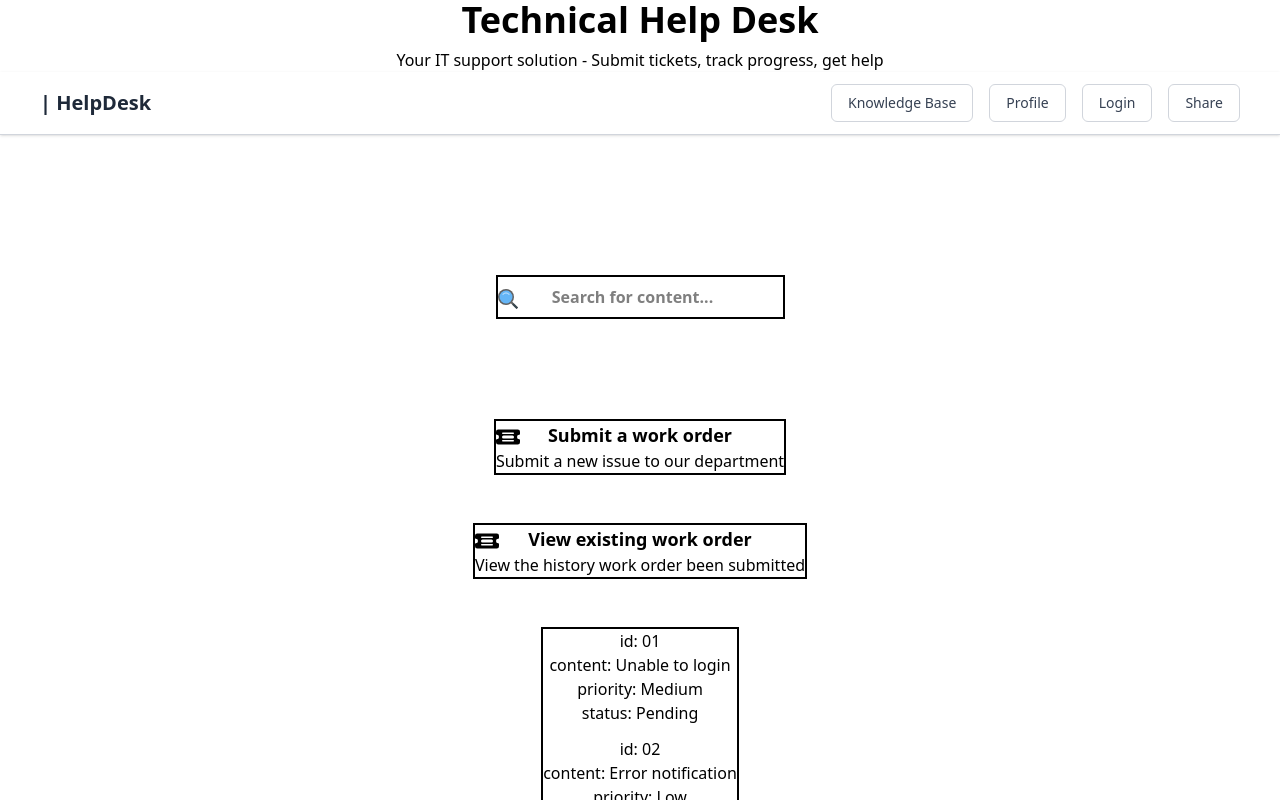
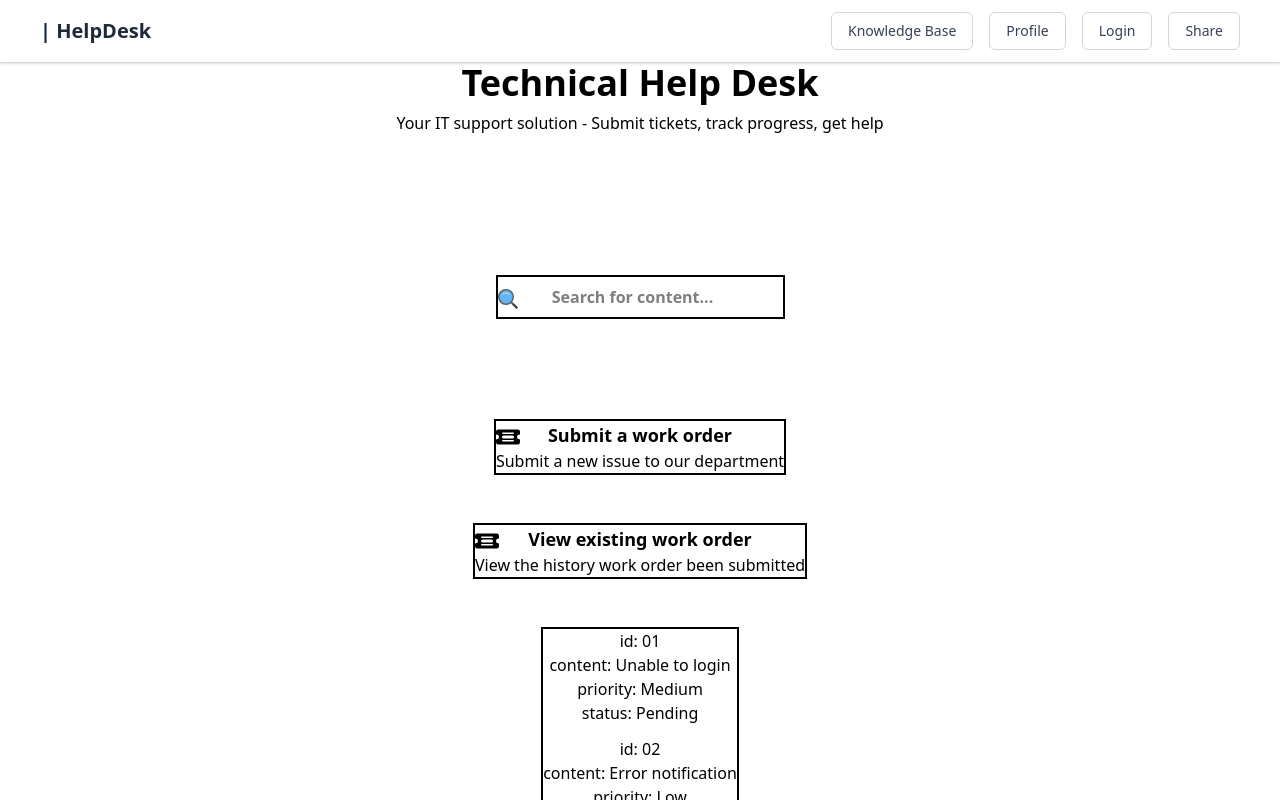
Before and after one commit to erichilla0525/fullstack-helpdesk, a React (Vite) app: page / in a window 1280 px wide. Shown: the top 800 px of the page. Built offline with nearby package versions, Linux system fonts and the light colour scheme.

Commit message:
Add multi-page routing with React Router, update Nav with navigation links, and add shared state

```diff
--- a/src/App.tsx
+++ b/src/App.tsx
@@ -1,24 +1,69 @@
+import { BrowserRouter, Routes, Route } from "react-router-dom";
+import { useState } from "react";
+import Layout from "./components/Layout/Layout";
+import SearchBar from "./components/Searchbar/Searchbar";
+import WorkOrder from "./components/Ticket/Ticket";
+import StatusList from "./components/status-list/StatusList";
 import FAQ from "./components/FAQ/Faq";
 import Footer from "./components/Footer/Footer";
-import Header from "./components/Header/Header";
-import Nav from "./components/Navigation/Nav";
-import { useState } from 'react'
-import SearchBar from './components/Searchbar/Searchbar';
-import WorkOrder from './components/Ticket/Ticket'
-import StatusList from "./components/status-list/StatusList";
 
-function App() {
-    return(
+function HomePage() {
+  return (
     <div>
-            <Header />
-            <Nav />
       <SearchBar />
       <WorkOrder />
       <StatusList />
       <FAQ />
-            <Footer />
     </div>
   );
 }
 
-export default App;
+function KnowledgeBasePage() {
+  return (
+    <div className="p-8">
+      <h2 className="text-2xl font-bold mb-4">Knowledge Base</h2>
+      <FAQ />
+    </div>
+  );
+}
+
+function ProfilePage() {
+  return (
+    <div className="p-8">
+      <h2 className="text-2xl font-bold mb-4">Profile</h2>
+      <p>Manage your account settings</p>
+      <StatusList />
+    </div>
+  );
+}
+
+function LoginPage() {
+  return (
+    <div className="p-8">
+      <h2 className="text-2xl font-bold mb-4">Login</h2>
+      <p>Sign in to your account</p>
+    </div>
+  );
+}
+
+function App() {
+  const [sharedMessage, setSharedMessage] = useState<string>(
+    "Welcome to HelpDesk!"
+  );
+
+  return (
+    <BrowserRouter>
+      <Layout>
+        <Routes>
+          <Route path="/" element={<HomePage />} />
+          <Route path="/knowledge-base" element={<KnowledgeBasePage />} />
+          <Route path="/profile" element={<ProfilePage />} />
+          <Route path="/login" element={<LoginPage />} />
+        </Routes>
+        <Footer />
+      </Layout>
+    </BrowserRouter>
+  );
+}
+
+export default App;
--- a/src/components/Navigation/Nav.tsx
+++ b/src/components/Navigation/Nav.tsx
@@ -1,21 +1,50 @@
+import { Link, useLocation } from "react-router-dom";
+
 interface NavProps {}
 
 function Nav({}: NavProps) {
+  const location = useLocation();
+
+  const isActive = (path: string) => location.pathname === path;
+
   return (
     <nav className="flex justify-between items-center w-full px-10 py-3 bg-white border-b border-gray-300 shadow-sm">
       <div className="nav-left">
-        <span className="text-xl font-bold text-gray-800">| HelpDesk</span>
+        <Link to="/" className="text-xl font-bold text-gray-800 no-underline">
+          | HelpDesk
+        </Link>
       </div>
       <div className="flex items-center gap-4">
-        <button className="px-4 py-2 border border-gray-300 bg-white text-gray-700 cursor-pointer rounded-md text-sm transition-all duration-200 hover:bg-gray-50 hover:border-gray-400">
+        <Link
+          to="/knowledge-base"
+          className={`px-4 py-2 border border-gray-300 text-gray-700 cursor-pointer rounded-md text-sm transition-all duration-200 hover:bg-gray-50 hover:border-gray-400 no-underline ${
+            isActive("/knowledge-base")
+              ? "bg-gray-100 border-gray-400 font-semibold"
+              : "bg-white"
+          }`}
+        >
           Knowledge Base
-        </button>
-        <button className="px-4 py-2 border border-gray-300 bg-white text-gray-700 cursor-pointer rounded-md text-sm transition-all duration-200 hover:bg-gray-50 hover:border-gray-400">
+        </Link>
+        <Link
+          to="/profile"
+          className={`px-4 py-2 border border-gray-300 text-gray-700 cursor-pointer rounded-md text-sm transition-all duration-200 hover:bg-gray-50 hover:border-gray-400 no-underline ${
+            isActive("/profile")
+              ? "bg-gray-100 border-gray-400 font-semibold"
+              : "bg-white"
+          }`}
+        >
           Profile
-        </button>
-        <button className="px-4 py-2 border border-gray-300 bg-white text-gray-700 cursor-pointer rounded-md text-sm transition-all duration-200 hover:bg-gray-50 hover:border-gray-400">
+        </Link>
+        <Link
+          to="/login"
+          className={`px-4 py-2 border border-gray-300 text-gray-700 cursor-pointer rounded-md text-sm transition-all duration-200 hover:bg-gray-50 hover:border-gray-400 no-underline ${
+            isActive("/login")
+              ? "bg-gray-100 border-gray-400 font-semibold"
+              : "bg-white"
+          }`}
+        >
           Login
-        </button>
+        </Link>
         <button className="px-4 py-2 border border-gray-300 bg-white text-gray-700 cursor-pointer rounded-md text-sm transition-all duration-200 hover:bg-gray-50 hover:border-gray-400">
           Share
         </button>
```
Lines whose indentation alone changed are shown as unchanged.
